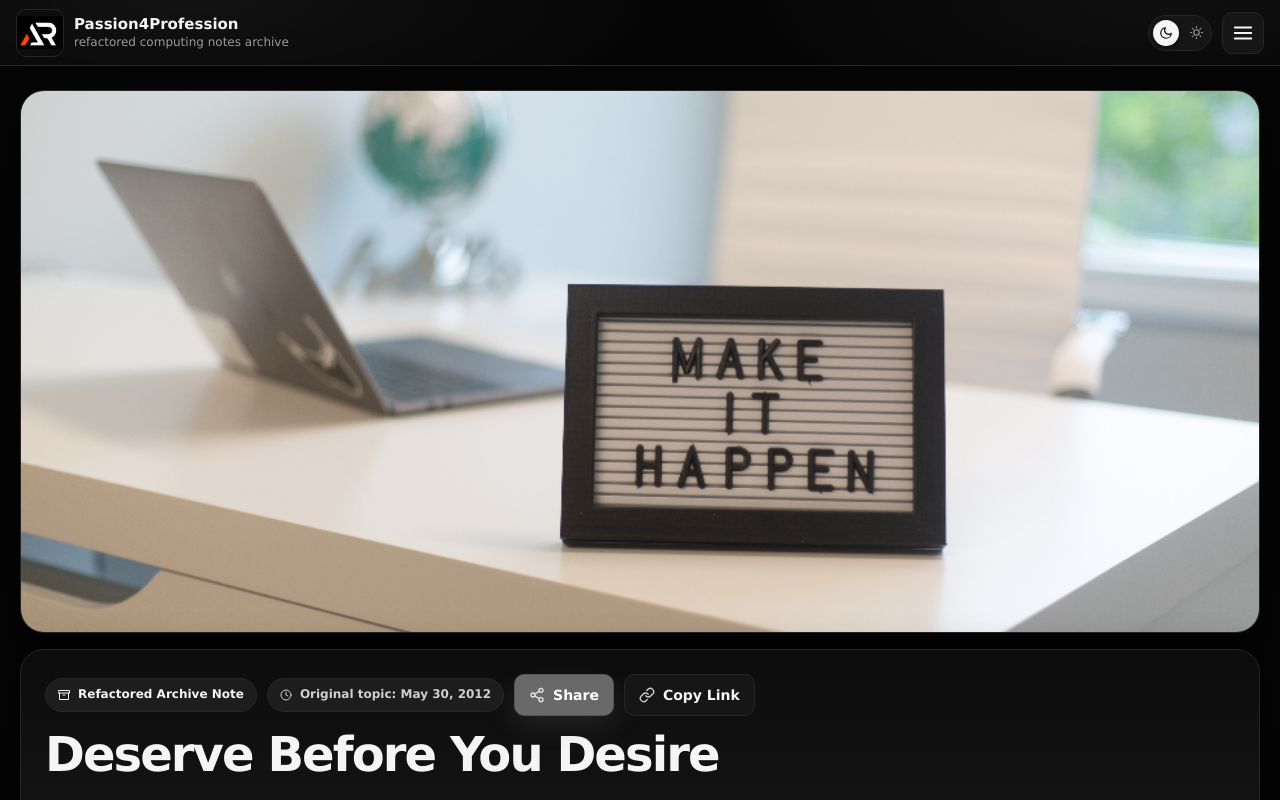
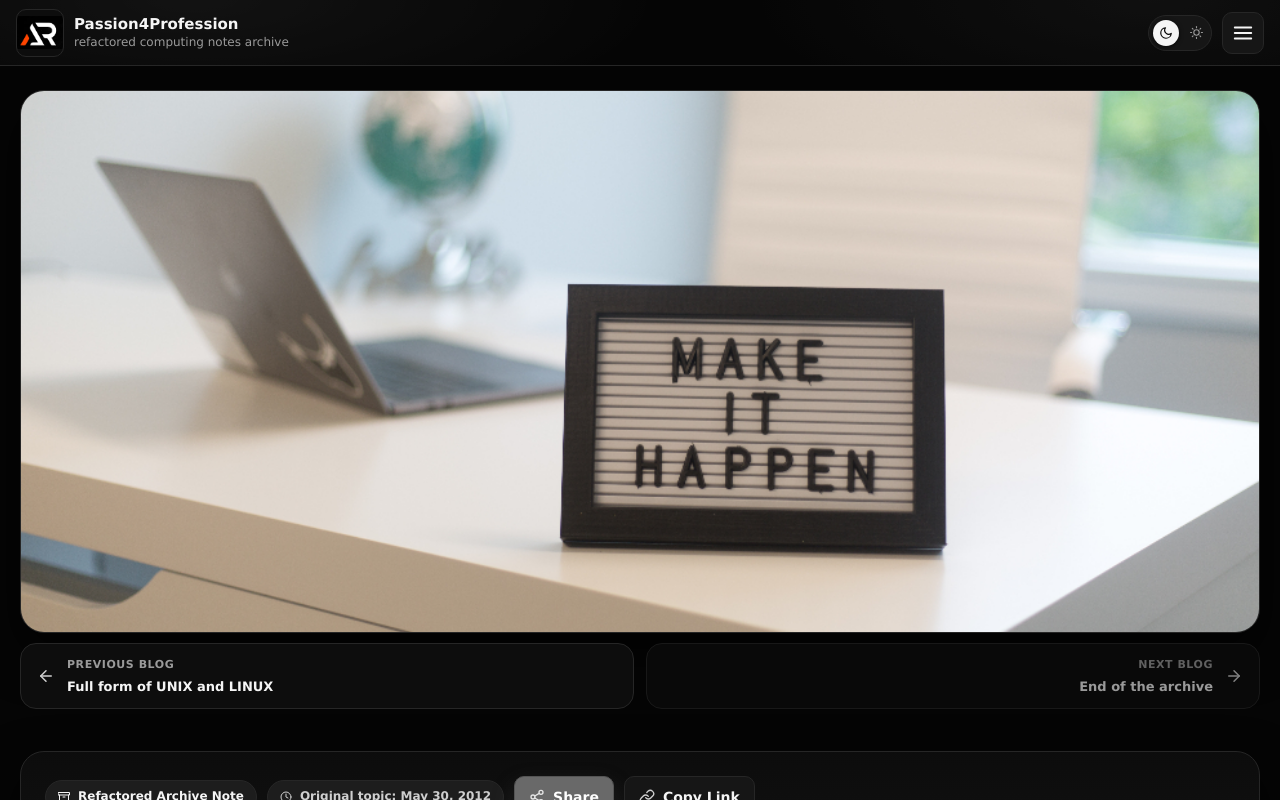
Before and after one commit to a2rp/passion4profession-refactored, a React (Vite) app: page /archive/deserve-before-you-desire in a window 1280 px wide. Built offline with nearby package versions, Linux system fonts and the light colour scheme.

Commit message:
Add previous and next blog navigation

```diff
--- a/src/AppRoutes.jsx
+++ b/src/AppRoutes.jsx
@@ -3,6 +3,7 @@ import { Routes, Route, useLocation } from "react-router-dom";
 import { Box, CircularProgress, Typography } from "@mui/material";
 import { routeConfig, fallbackRoute } from "./lib/routeConfig";
 import BlogHeroImage from "./components/blogHeroImage";
+import BlogPostNavigation from "./components/blogPostNavigation";
 
 const PageLoader = () => {
     return (
@@ -33,7 +34,12 @@ const AppRoutes = () => {
 
     return (
         <>
-            {heroSlug ? <BlogHeroImage slug={heroSlug} /> : null}
+            {heroSlug ? (
+                <>
+                    <BlogHeroImage slug={heroSlug} />
+                    <BlogPostNavigation slug={heroSlug} placement="top" />
+                </>
+            ) : null}
 
             <Suspense key={location.pathname} fallback={<PageLoader />}>
                 <Routes>
@@ -51,6 +57,10 @@ const AppRoutes = () => {
                     />
                 </Routes>
             </Suspense>
+
+            {heroSlug ? (
+                <BlogPostNavigation slug={heroSlug} placement="bottom" />
+            ) : null}
         </>
     );
 };
--- /dev/null
+++ b/src/components/blogPostNavigation/index.jsx
@@ -0,0 +1,63 @@
+import React from "react";
+import { Link } from "react-router-dom";
+import { FiArrowLeft, FiArrowRight } from "react-icons/fi";
+import { archivePosts } from "../../lib/archivePosts";
+import { Styled } from "./styled";
+
+const BlogPostNavigation = ({ slug, placement }) => {
+    const currentIndex = archivePosts.findIndex(
+        (post) => post.path === `/archive/${slug}`,
+    );
+
+    if (currentIndex === -1) {
+        return null;
+    }
+
+    const previousPost = archivePosts[currentIndex - 1];
+    const nextPost = archivePosts[currentIndex + 1];
+
+    return (
+        <Styled.Nav
+            className={placement}
+            aria-label={`${placement === "top" ? "Top" : "Bottom"} article navigation`}
+        >
+            {previousPost ? (
+                <Link className="navLink previous" to={previousPost.path}>
+                    <FiArrowLeft aria-hidden="true" />
+                    <span className="linkText">
+                        <span className="direction">Previous blog</span>
+                        <strong>{previousPost.title}</strong>
+                    </span>
+                </Link>
+            ) : (
+                <div className="navLink unavailable" aria-disabled="true">
+                    <FiArrowLeft aria-hidden="true" />
+                    <span className="linkText">
+                        <span className="direction">Previous blog</span>
+                        <strong>Beginning of the archive</strong>
+                    </span>
+                </div>
+            )}
+
+            {nextPost ? (
+                <Link className="navLink next" to={nextPost.path}>
+                    <span className="linkText">
+                        <span className="direction">Next blog</span>
+                        <strong>{nextPost.title}</strong>
+                    </span>
+                    <FiArrowRight aria-hidden="true" />
+                </Link>
+            ) : (
+                <div className="navLink unavailable next" aria-disabled="true">
+                    <span className="linkText">
+                        <span className="direction">Next blog</span>
+                        <strong>End of the archive</strong>
+                    </span>
+                    <FiArrowRight aria-hidden="true" />
+                </div>
+            )}
+        </Styled.Nav>
+    );
+};
+
+export default BlogPostNavigation;
--- /dev/null
+++ b/src/components/blogPostNavigation/styled.js
@@ -0,0 +1,99 @@
+import styled from "styled-components";
+
+export const Styled = {
+    Nav: styled.nav`
+        width: min(calc(100% - 40px), var(--content-width));
+        margin: 18px auto;
+        display: grid;
+        grid-template-columns: repeat(2, minmax(0, 1fr));
+        gap: 12px;
+
+        .navLink {
+            min-width: 0;
+            min-height: 66px;
+            display: flex;
+            align-items: center;
+            gap: 12px;
+            padding: 12px 16px;
+            border: 1px solid var(--color-border);
+            border-radius: var(--radius-md);
+            background: var(--color-surface);
+            color: var(--color-text-primary);
+            text-decoration: none;
+            transition:
+                background var(--transition-fast),
+                border-color var(--transition-fast),
+                transform var(--transition-fast);
+        }
+
+        a.navLink:hover {
+            transform: translateY(-2px);
+            border-color: var(--color-border-light);
+            background: var(--color-surface-2);
+        }
+
+        .navLink > svg {
+            width: 18px;
+            height: 18px;
+            flex-shrink: 0;
+            color: var(--color-text-secondary);
+        }
+
+        .linkText {
+            min-width: 0;
+            display: flex;
+            flex-direction: column;
+            gap: 4px;
+        }
+
+        .direction {
+            color: var(--color-text-muted);
+            font-size: 11px;
+            font-weight: 750;
+            letter-spacing: 0.05em;
+            text-transform: uppercase;
+        }
+
+        .linkText strong {
+            overflow: hidden;
+            font-size: 13px;
+            line-height: 1.35;
+            text-overflow: ellipsis;
+            white-space: nowrap;
+        }
+
+        .navLink.next {
+            justify-content: flex-end;
+            text-align: right;
+        }
+
+        .navLink.unavailable {
+            color: var(--color-text-muted);
+            opacity: 0.62;
+        }
+
+        &.bottom {
+            margin: 30px auto 28px;
+        }
+
+        @media (max-width: 560px) {
+            width: calc(100% - 32px);
+            gap: 8px;
+
+            .navLink {
+                min-height: 60px;
+                gap: 7px;
+                padding: 10px;
+            }
+
+            .navLink > svg {
+                width: 15px;
+                height: 15px;
+            }
+
+            .linkText strong {
+                font-size: 12px;
+            }
+        }
+    `,
+};
```
